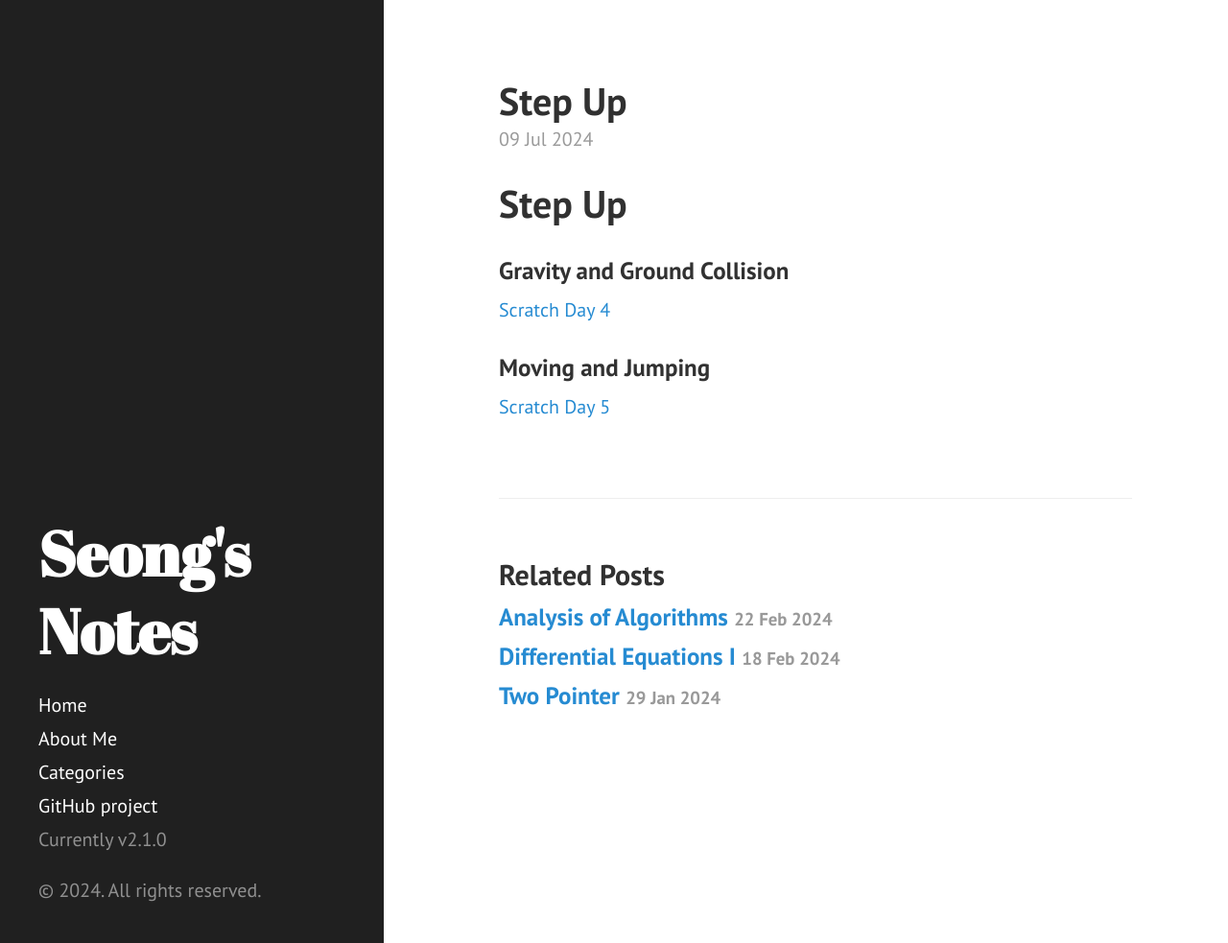
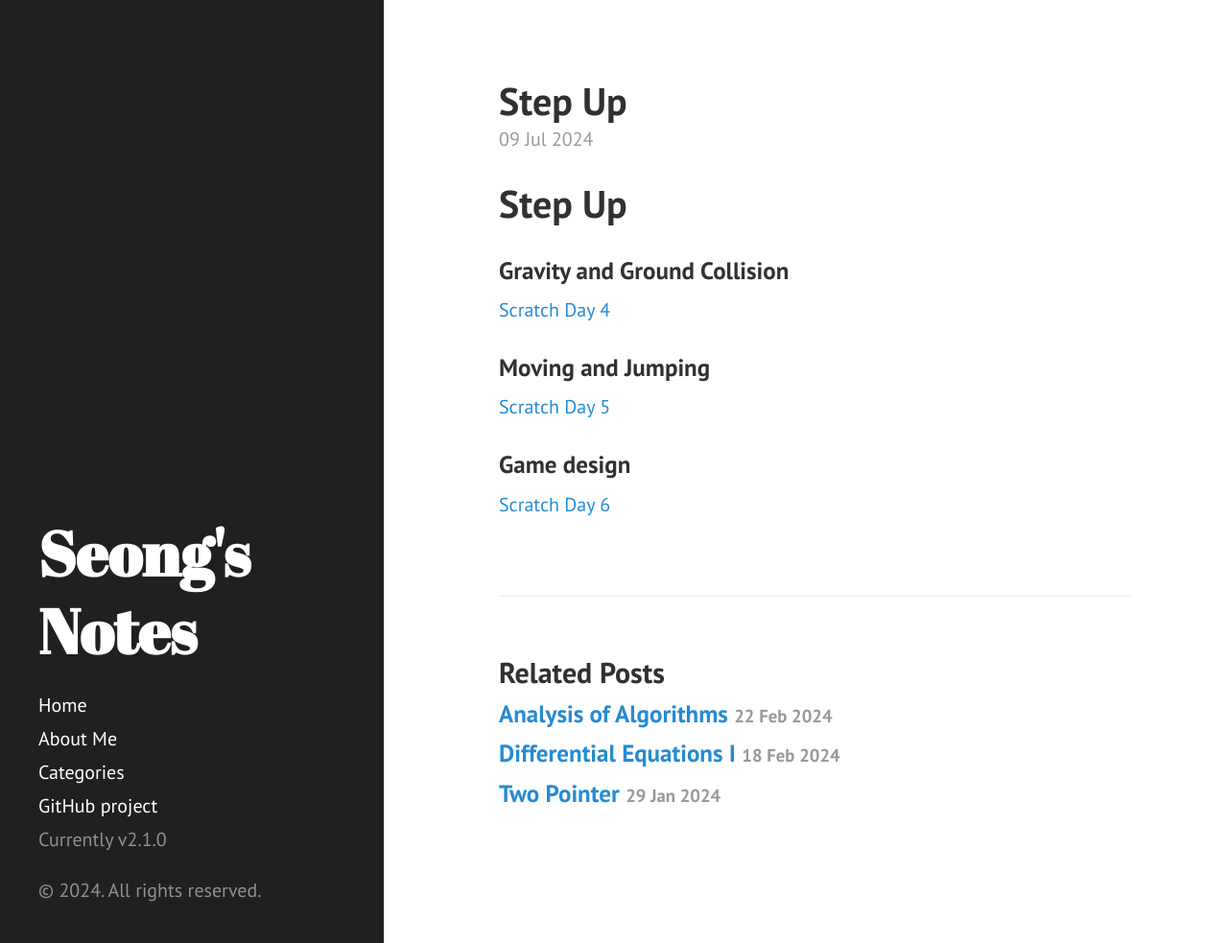
Before and after one commit to GwangseongCho/GwangseongCho.github.io, a Jekyll site: the page built from _posts/2024-07-09-Step Up.md, in a window 1280 px wide and 983 px high. Shown: the whole window at 96% size. Built offline with Jekyll 4.4.1, drawn with Linux system fonts in a browser that asks for light colours.

Commit message:
Update 2024-07-09-Step Up.md

```diff
--- a/_posts/2024-07-09-Step Up.md
+++ b/_posts/2024-07-09-Step Up.md
@@ -12,3 +12,6 @@ category: Step Up
 
 ### Moving and Jumping
  [Scratch Day 5](https://scratch.mit.edu/projects/1020187424)
+
+### Game design
+ [Scratch Day 6](https://scratch.mit.edu/projects/1042749464)
```
